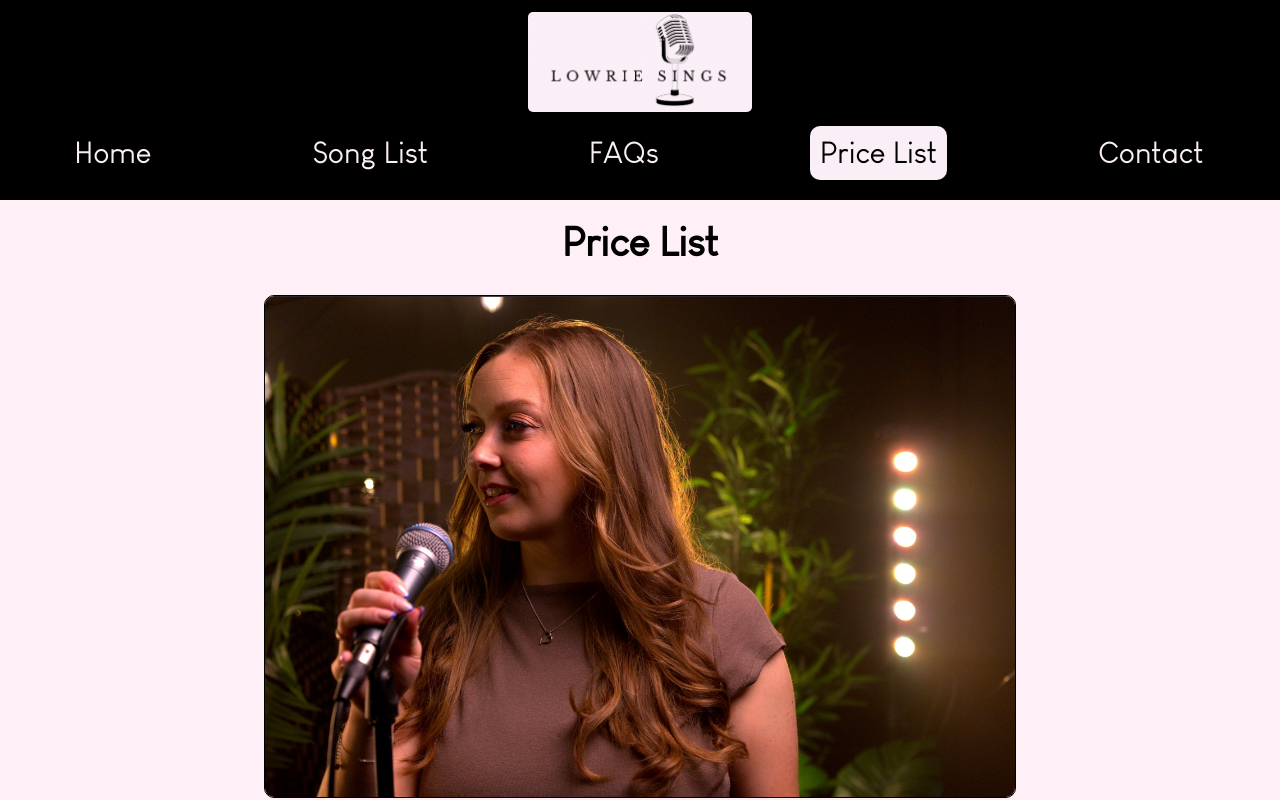
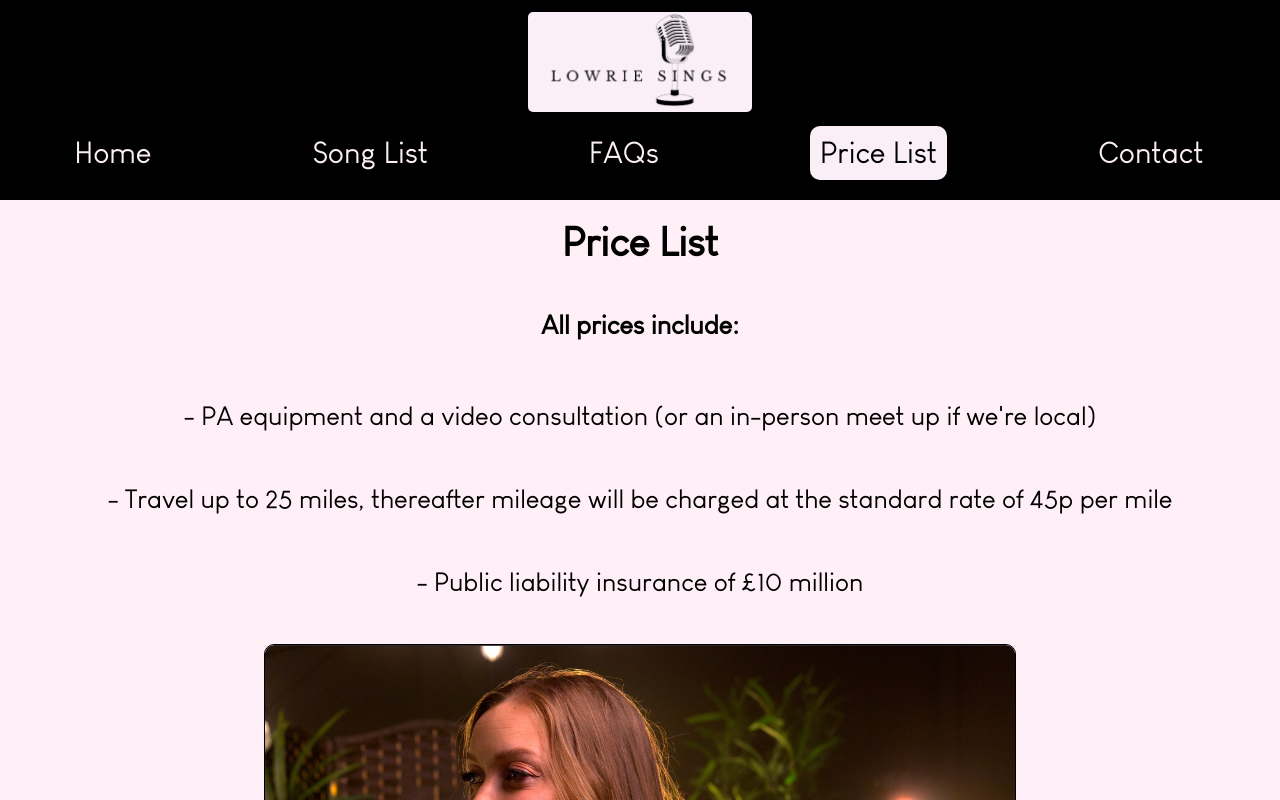
Before and after one commit to jleigh-100/lowriesings, a React app: page / in a window 1280 px wide. Both pictures are taken after a click on the element "Price List". Shown: the top 800 px of the page. Built offline with nearby package versions, Linux system fonts and the light colour scheme.

Commit message:
move price list photo

```diff
--- a/client/src/components/pages/PriceList.jsx
+++ b/client/src/components/pages/PriceList.jsx
@@ -120,10 +120,7 @@ export const PriceList = () => {
   return (
     <Container>
       <h1>Price List</h1>
-        <StyledPhoto
-        src="images/lowrie_lights.jpg"
-        alt="Black and white photo of Lowrie"
-      />
+
       <>
         <h4>All prices include:</h4>
         <p>- PA equipment and a video consultation (or an in-person meet up if we're local)</p>
@@ -133,7 +130,10 @@ export const PriceList = () => {
         </p>
         <p>- Public liability insurance of £10 million</p>
       </>
-
+      <StyledPhoto
+        src="images/lowrie_lights.jpg"
+        alt="Black and white photo of Lowrie"
+      />
       <Header>Wedding Packages</Header>
       <StyledWeddingContainer width={width}>
         {packages.map((p, i) => (
```
